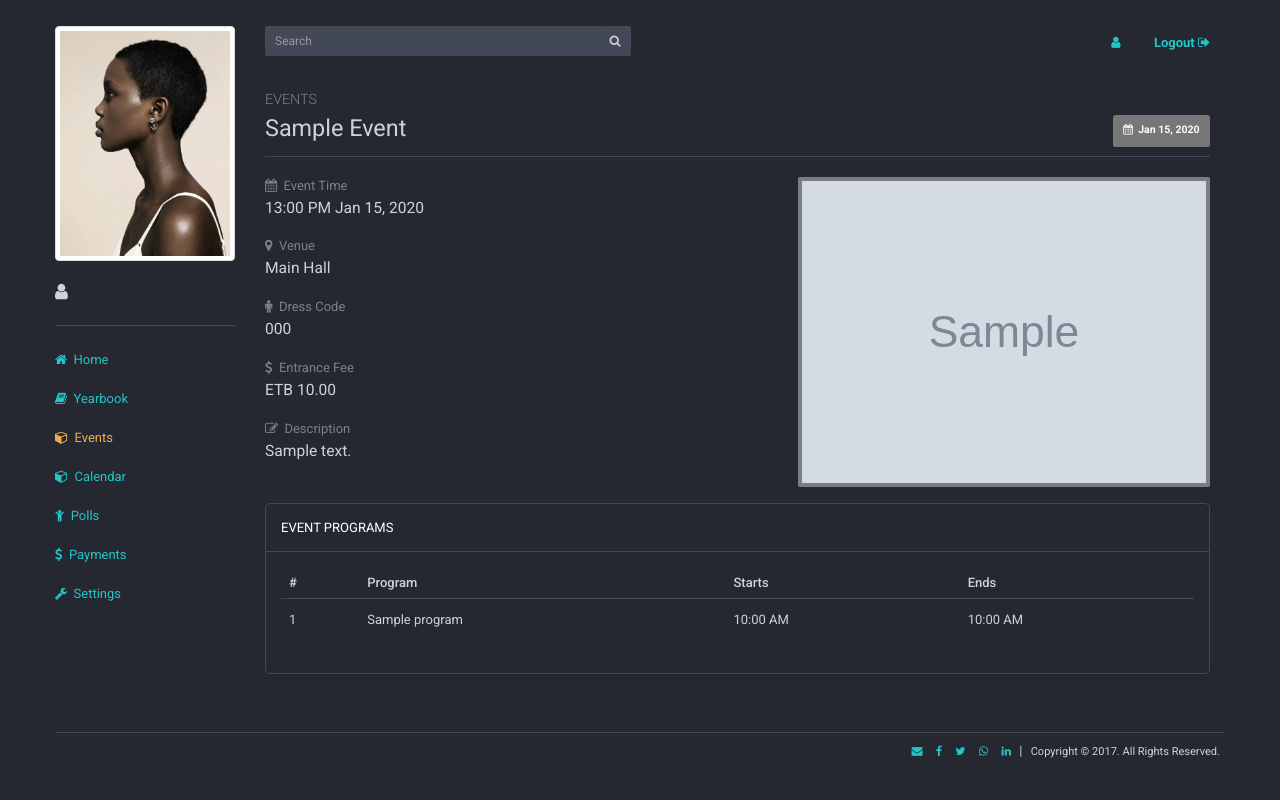
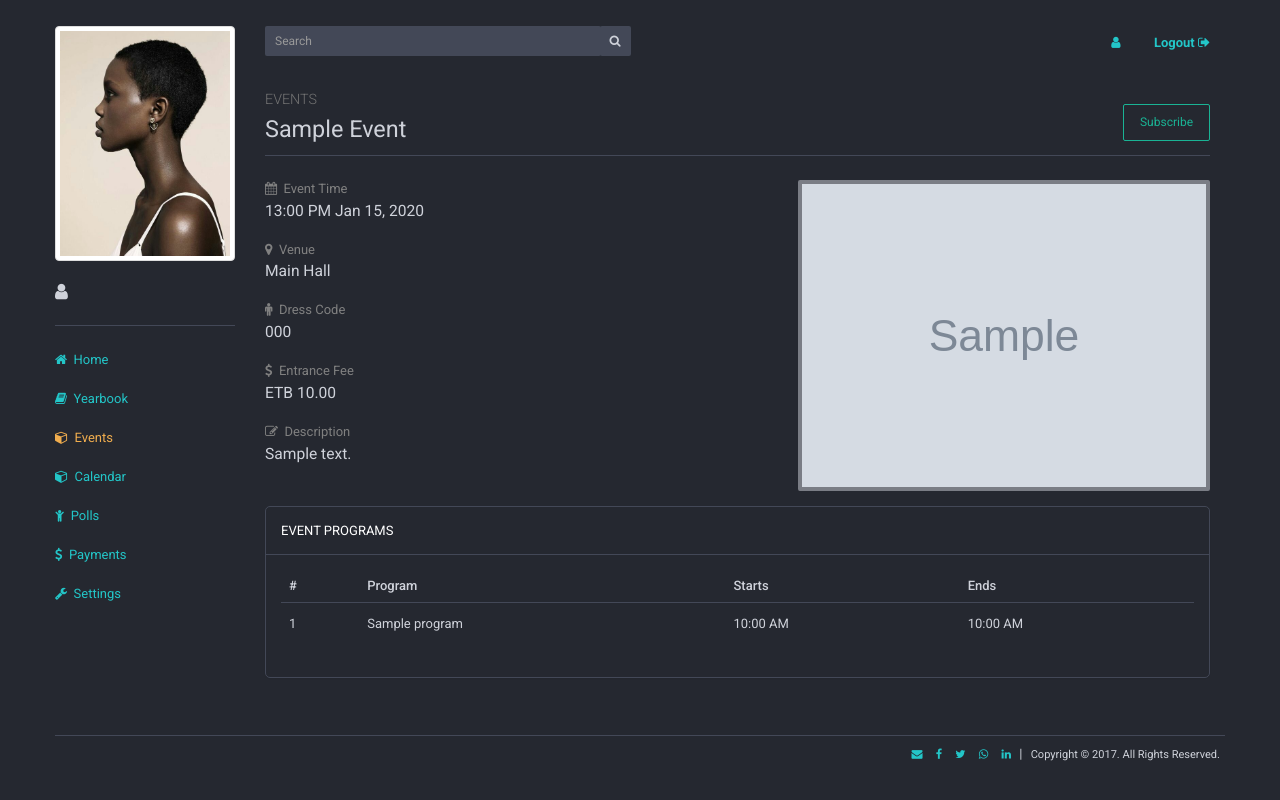
Before and after one commit to eyobofficial/yearbook-management-app, a Django app: page /dashboard/event/1 in a window 1280 px wide. Run offline with Django 3.2, Linux system fonts and the light colour scheme; tables that the repository leaves empty hold one stand-in row (values such as "Sample post"); grey boxes marked "Sample" are stand-in pictures; some libraries are stand-ins or nearby versions.

Commit message:
Change detail page headings from legend to header

```diff
--- a/dashboard/templates/dashboard/event_detail.html
+++ b/dashboard/templates/dashboard/event_detail.html
@@ -2,14 +2,18 @@
 {% load humanize %}
 
 {% block content %}
-<h2 class="detail-heading">Events</h2>
-<legend class="heading-legend">{{ event.title|title }}
-    <span class="header-info pull-right">
-        <span class="label label-default">
-            <span class="fa fa-calendar"></span>&nbsp; {{ event.event_datetime|date:'M d, Y' }}
-        </span>
-    </span>
-</legend>
+<header id="detail-header">
+    <div class="row">
+        <div class="col-sm-6">
+            <h2>Events</h2>
+            <h3>{{ event.title|title }}</h3>
+        </div>
+
+        <div class="col-sm-6">
+            <button type="button" class="btn btn-lg btn-primary pull-right">Subscribe</button>
+        </div>
+    </div>
+</header>
 
 <section class="event-detail row">
     <div class="col-sm-6">
--- a/dashboard/templates/dashboard/payment_detail.html
+++ b/dashboard/templates/dashboard/payment_detail.html
@@ -2,8 +2,10 @@
 {% load humanize %}
 
 {% block content %}
-<h2 class="detail-heading">Payments</h2>
-<legend class="heading-legend">{{ payment.title|title }}</legend>
+<header id="detail-header">
+    <h2>Payments</h2>
+    <h3>{{ payment.title|title }}</h3>
+</header>
 
 <section class="event-detail">
     <dl>
--- a/dashboard/templates/dashboard/poll_result.html
+++ b/dashboard/templates/dashboard/poll_result.html
@@ -2,8 +2,10 @@
 {% load humanize %}
 
 {% block content %}
-   <h2 class="detail-heading">Polls</h2>
-   <legend class="heading-legend">Summary</legend>
+   <header id="detail-header">
+       <h2>Polls</h2>
+       <h3>Summary</h3>
+   </header>
 
    <div class="row">
       <div class="col-sm-3">
--- a/dashboard/views.py
+++ b/dashboard/views.py
@@ -16,6 +16,7 @@ from .models import (Yearbook,
                      Vote,
                      Event,
                      Program,
+                     StudentEvent,
                      Payment,
                      StudentPayment,
                      )
@@ -306,6 +307,9 @@ class PaymentList(generic.ListView):
     model = Payment
     queryset = Payment.objects.filter(publish=True)
 
+    def post(self, *args, **kwargs):
+        pass
+
     def get_context_data(self, *args, **kwargs):
         context = super(PaymentList, self).get_context_data(*args, **kwargs)
         context['page_name'] = 'payments'
--- a/static/css/default.css
+++ b/static/css/default.css
@@ -103,6 +103,12 @@
 
 .italic {
 	font-style: italic !important;
+}
+
+.badge {
+	font-size: 1em;
+	font-weight: 600;
+	padding: 6px 10px;
 }
 
 .badge-primary {
--- a/static/css/main.css
+++ b/static/css/main.css
@@ -129,10 +129,30 @@ dl > dd {
     margin-top: 4.6em;
 }
 
-.detail-heading {
+/************ Detail Page Headers *****************/
+#detail-header {
+    border-bottom:  1px solid #434857;
+    margin-bottom: 1.8em;
+    margin-top: 0 !important;
+}
+
+#detail-header h2 {
     color: #737373;
-    color: gray;
     text-transform: uppercase;
     font-size: 1.1em;
     font-weight: 300 !important;
+    margin-top: 0 !important;
 }
+
+#detail-header h3 {
+    color: inherit;
+    font-size: 1.8em;
+    font-weight: 400;
+    padding-bottom: 0.1em;
+    text-transform: capitalize;
+    margin-top: 0.4em;
+}
+
+#detail-header button.btn {
+    margin-top: 1em;
+}
```
Also changed, not shown: dashboard/templates/dashboard/poll_detail.html (+4 -7 lines).
